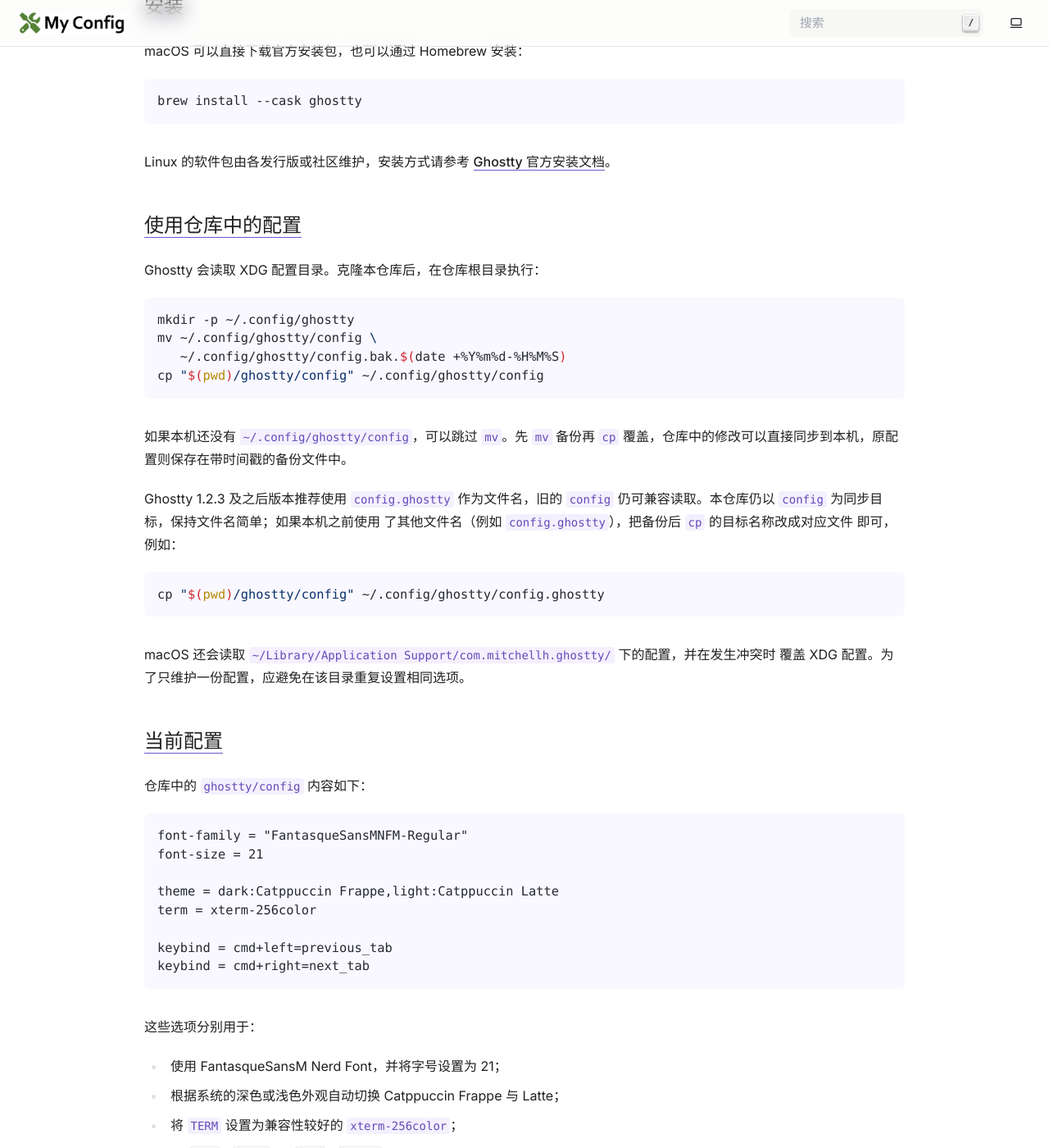
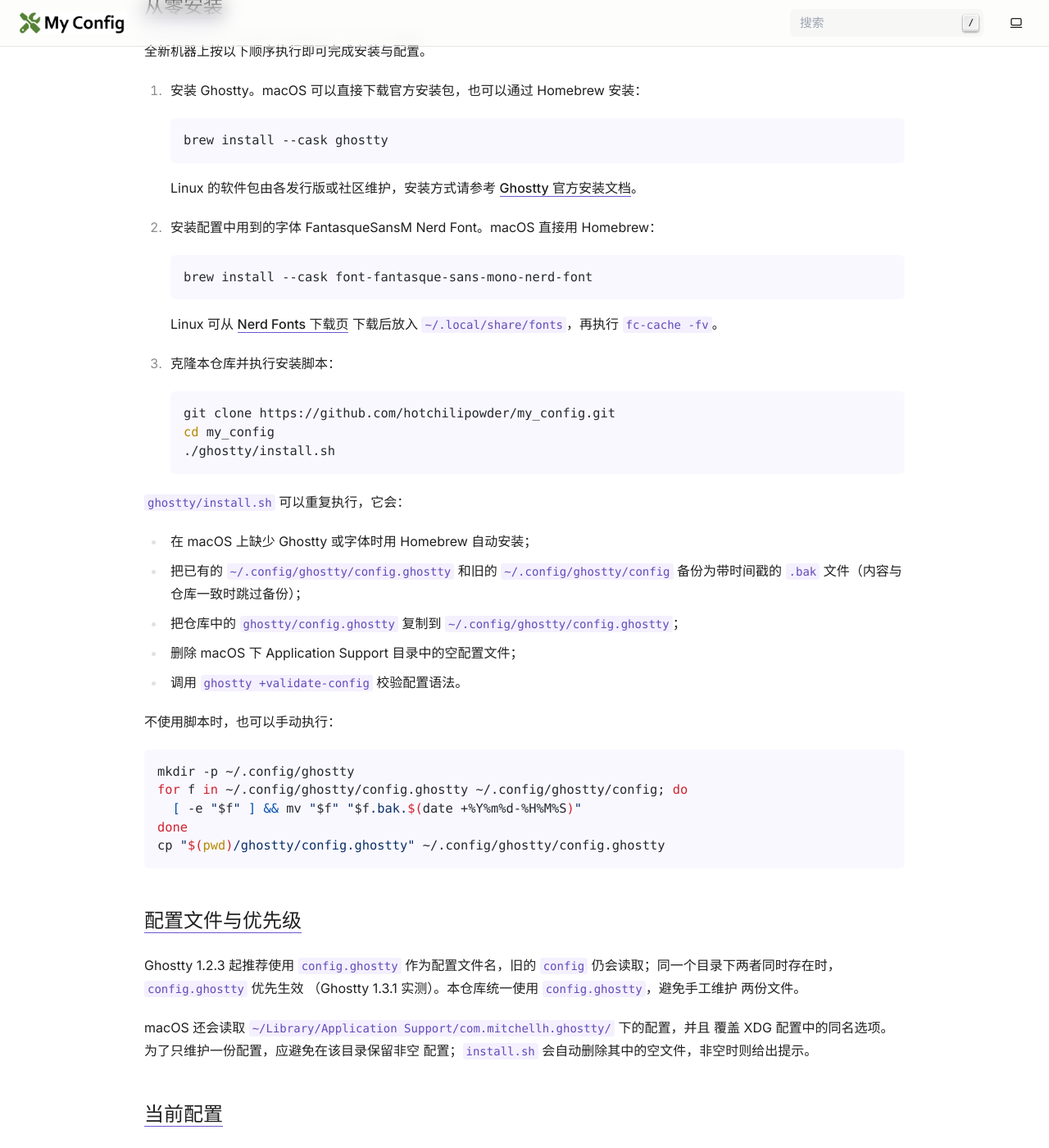
Before and after one commit to hotchilipowder/my_config, a Sphinx documentation site: the page built from docs/notes/ghostty.rst, in a window 1280 px wide and 1400 px high, scrolled down 444 px. Shown: the whole window at 82% size. Built offline with Sphinx 7.4.7, drawn with Linux system fonts in a browser that asks for light colours; nearby versions of some CDN libraries; some of the changed text lies outside the part shown.

Commit message:
add ghostty

```diff
--- a/docs/notes/ghostty.rst
+++ b/docs/notes/ghostty.rst
@@ -10,52 +10,77 @@
    :depth: 2
 
 
-安装
-====
+从零安装
+========
 
-macOS 可以直接下载官方安装包，也可以通过 Homebrew 安装：
+全新机器上按以下顺序执行即可完成安装与配置。
 
-.. code-block:: bash
+1. 安装 Ghostty。macOS 可以直接下载官方安装包，也可以通过 Homebrew 安装：
 
-   brew install --cask ghostty
+   .. code-block:: bash
 
-Linux 的软件包由各发行版或社区维护，安装方式请参考
-`Ghostty 官方安装文档 <https://ghostty.org/docs/install/binary>`_。
+      brew install --cask ghostty
 
+   Linux 的软件包由各发行版或社区维护，安装方式请参考
+   `Ghostty 官方安装文档 <https://ghostty.org/docs/install/binary>`_。
 
-使用仓库中的配置
-==================
+2. 安装配置中用到的字体 FantasqueSansM Nerd Font。macOS 直接用 Homebrew：
 
-Ghostty 会读取 XDG 配置目录。克隆本仓库后，在仓库根目录执行：
+   .. code-block:: bash
+
+      brew install --cask font-fantasque-sans-mono-nerd-font
+
+   Linux 可从 `Nerd Fonts 下载页 <https://www.nerdfonts.com/font-downloads>`_
+   下载后放入 ``~/.local/share/fonts``，再执行 ``fc-cache -fv``。
+
+3. 克隆本仓库并执行安装脚本：
+
+   .. code-block:: bash
+
+      git clone https://github.com/hotchilipowder/my_config.git
+      cd my_config
+      ./ghostty/install.sh
+
+``ghostty/install.sh`` 可以重复执行，它会：
+
+- 在 macOS 上缺少 Ghostty 或字体时用 Homebrew 自动安装；
+- 把已有的 ``~/.config/ghostty/config.ghostty`` 和旧的
+  ``~/.config/ghostty/config`` 备份为带时间戳的 ``.bak`` 文件（内容与
+  仓库一致时跳过备份）；
+- 把仓库中的 ``ghostty/config.ghostty`` 复制到
+  ``~/.config/ghostty/config.ghostty``；
+- 删除 macOS 下 Application Support 目录中的空配置文件；
+- 调用 ``ghostty +validate-config`` 校验配置语法。
+
+不使用脚本时，也可以手动执行：
 
 .. code-block:: bash
 
    mkdir -p ~/.config/ghostty
-   mv ~/.config/ghostty/config \
-      ~/.config/ghostty/config.bak.$(date +%Y%m%d-%H%M%S)
-   cp "$(pwd)/ghostty/config" ~/.config/ghostty/config
+   for f in ~/.config/ghostty/config.ghostty ~/.config/ghostty/config; do
+     [ -e "$f" ] && mv "$f" "$f.bak.$(date +%Y%m%d-%H%M%S)"
+   done
+   cp "$(pwd)/ghostty/config.ghostty" ~/.config/ghostty/config.ghostty
 
-如果本机还没有 ``~/.config/ghostty/config``，可以跳过 ``mv``。先 ``mv`` 备份再
-``cp`` 覆盖，仓库中的修改可以直接同步到本机，原配置则保存在带时间戳的备份文件中。
 
-Ghostty 1.2.3 及之后版本推荐使用 ``config.ghostty`` 作为文件名，旧的 ``config``
-仍可兼容读取。本仓库仍以 ``config`` 为同步目标，保持文件名简单；如果本机之前使用
-了其他文件名（例如 ``config.ghostty``），把备份后 ``cp`` 的目标名称改成对应文件
-即可，例如：
+配置文件与优先级
+================
 
-.. code-block:: bash
-
-   cp "$(pwd)/ghostty/config" ~/.config/ghostty/config.ghostty
+Ghostty 1.2.3 起推荐使用 ``config.ghostty`` 作为配置文件名，旧的 ``config``
+仍会读取；同一个目录下两者同时存在时，``config.ghostty`` 优先生效
+（Ghostty 1.3.1 实测）。本仓库统一使用 ``config.ghostty``，避免手工维护
+两份文件。
 
 macOS 还会读取
-``~/Library/Application Support/com.mitchellh.ghostty/`` 下的配置，并在发生冲突时
-覆盖 XDG 配置。为了只维护一份配置，应避免在该目录重复设置相同选项。
+``~/Library/Application Support/com.mitchellh.ghostty/`` 下的配置，并且
+覆盖 XDG 配置中的同名选项。为了只维护一份配置，应避免在该目录保留非空
+配置；``install.sh`` 会自动删除其中的空文件，非空时则给出提示。
 
 
 当前配置
 ========
 
-仓库中的 ``ghostty/config`` 内容如下：
+仓库中的 ``ghostty/config.ghostty`` 内容如下：
 
 .. code-block:: text
 
@@ -75,8 +100,7 @@
 - 将 ``TERM`` 设置为兼容性较好的 ``xterm-256color``；
 - 用 :kbd:`Cmd-Left` 和 :kbd:`Cmd-Right` 在标签页之间切换。
 
-字体需要提前安装。如果字体名称不匹配，可以用下面的命令查询 Ghostty 能识别的
-字体名称：
+如果字体名称不匹配，可以用下面的命令查询 Ghostty 能识别的字体名称：
 
 .. code-block:: bash
 
@@ -90,16 +114,26 @@
 检查与重载
 ==========
 
-修改配置后，可以先进行语法检查：
+修改或同步配置后，可以先进行语法检查：
 
 .. code-block:: bash
 
    # macOS：在仓库根目录执行
    /Applications/Ghostty.app/Contents/MacOS/ghostty \
-      +validate-config --config-file=ghostty/config
+      +validate-config --config-file=ghostty/config.ghostty
 
    # Linux：在仓库根目录执行
-   ghostty +validate-config --config-file=ghostty/config
+   ghostty +validate-config --config-file=ghostty/config.ghostty
+
+想确认当前实际生效的配置，可以执行：
+
+.. code-block:: bash
+
+   # macOS
+   /Applications/Ghostty.app/Contents/MacOS/ghostty +show-config
+
+   # Linux
+   ghostty +show-config
 
 在 macOS 中按 :kbd:`Command-Shift-,`，在 Linux 中按
 :kbd:`Control-Shift-,`，即可重新加载配置。部分选项只会作用于新建的终端窗口，
```
Also changed, not shown: 3 other files.
